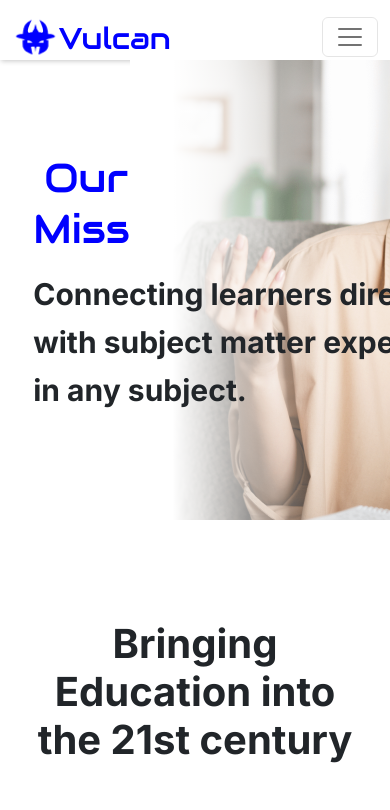
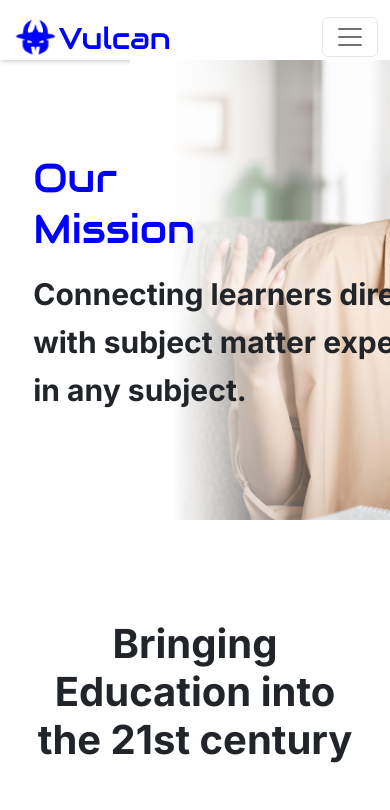
Before and after one commit to saudkhanbpk/Vulcan_web, a React (Create React App) app: page /about in a window 390 px wide. Shown: the top 810 px of the page. Built offline with nearby package versions, Linux system fonts and the light colour scheme.

Commit message:
small task

```diff
--- a/src/components/header/Header.jsx
+++ b/src/components/header/Header.jsx
@@ -12,7 +12,7 @@ const Header = () => {
   return (
     <div>
 
-    <Navbar collapseOnSelect expand="lg" className="Header_nav" >
+    <Navbar collapseOnSelect expand="xlg" className="Header_nav" >
       <Container>
         <Navbar.Brand as={Link} to="/" className="d-flex align-items-center">
           <img src={logo} className=" img-fluid logoImage" alt="" />
--- a/src/components/ourMission/OurMission.js
+++ b/src/components/ourMission/OurMission.js
@@ -9,7 +9,7 @@ const OurMission = () => {
         <div className="row ">
           <div className="col-4 linear_back">
             <div className="ourmiss">
-              <p className="mission_heading">Our Mission</p>
+              <p className="mission_heading text-start">Our Mission</p>
               <p className="connection">Connecting learners directly</p>
               <p className="connection"> with subject matter experts -</p>
               <p className="connection"> in any subject.</p>
--- a/src/components/ourMission/OurMission.scss
+++ b/src/components/ourMission/OurMission.scss
@@ -34,6 +34,7 @@ font-style: normal;
 font-weight: 400;
 font-size: 40px;
 line-height: 51px;
+position: relative;
 }
 .connection{
     font-family: 'Inter';
@@ -82,3 +83,9 @@ line-height: 48px;
 .sub-heading{
     color: #0000FF !important;
 }
+
+@media screen and (max-width:1024px) {
+    .mission_heading{
+        z-index: 2;
+    }
+}
```
